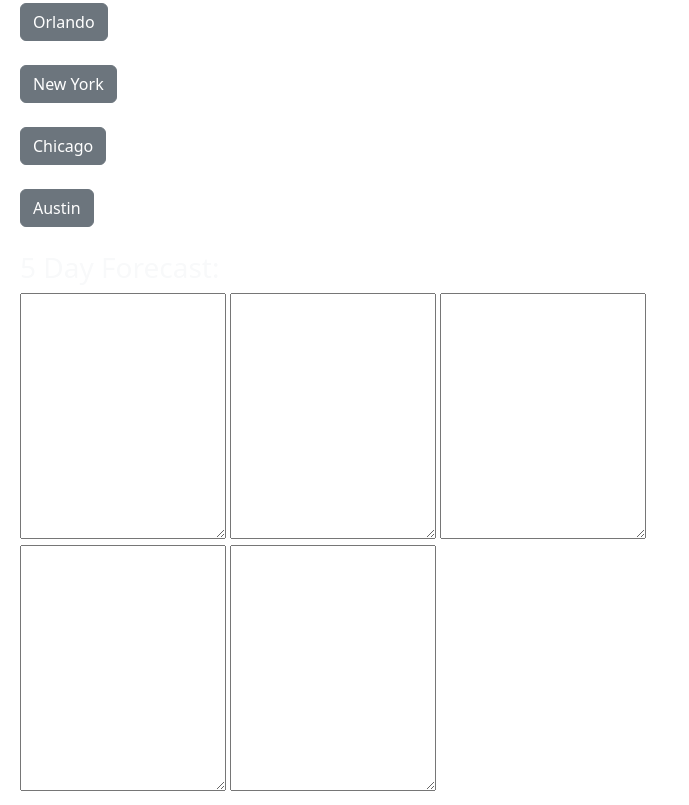
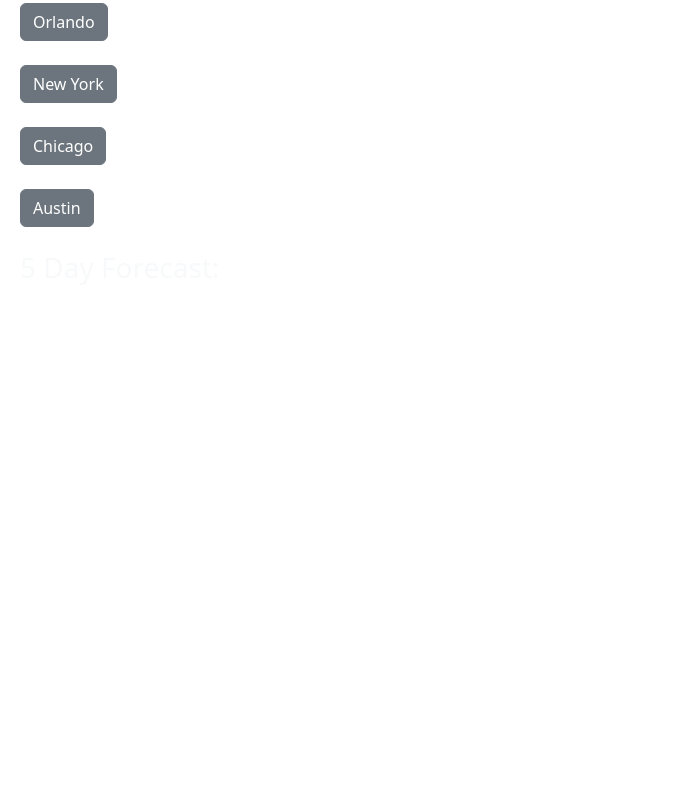
Before and after one commit to jesse-howell/weather-dashboard, a plain HTML site: page index.html in a window 1280 px wide. Shown: the part 479-1284 px from the top of the page, without its empty margins (0-689 px from the left). After the commit the page ends 856 px from the top, so only its background shows below. Drawn offline with nearby package versions, Linux system fonts and the light colour scheme.

Commit message:
removed textareas

```diff
--- a/index.html
+++ b/index.html
@@ -65,12 +65,8 @@
     <!-- added col and p divs to 5-day -->
     <div class="col col-md-8">
      <div class="p-2">
+        <!-- removed textareas -->
         <h3>5 Day Forecast:</h3>
-        <textarea name="days" id="day-1" cols="20" rows="10"></textarea>
-        <textarea name="days" id="day-2" cols="20" rows="10"></textarea>
-        <textarea name="days" id="day-3" cols="20" rows="10"></textarea>
-        <textarea name="days" id="day-4" cols="20" rows="10"></textarea>
-        <textarea name="days" id="day-5" cols="20" rows="10"></textarea>
      </div>
     </div>
 </main>
```
